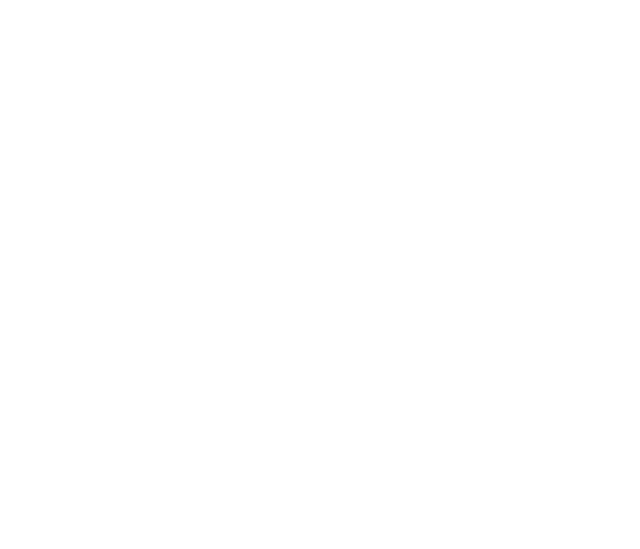
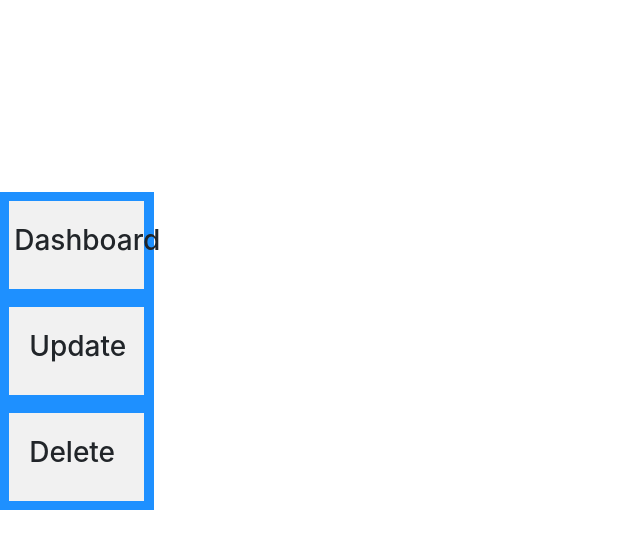
Before and after one commit to devmdeniz/snakegame, a PHP site: page /admin.php in a window 1280 px wide. Before the commit the part shown is empty. Shown: the top 549 px of the page, without its empty margins (0-640 px from the left). Run offline with PHP 8.4, Linux system fonts and the light colour scheme.

Commit message:
Set Leftbar

```diff
--- a/admin.php
+++ b/admin.php
@@ -8,10 +8,27 @@
 	<meta http-equiv="X-UA-Compatible" content="IE=edge">
 	<title>Admin Panel</title>
 	<meta name="viewport" content="width=device-width, initial-scale=1">
-	<link rel="stylesheet" type="text/css" media="screen" href="css/admin.css" />
+	<link rel="stylesheet" type="text/css" media="screen" href="css/admin.css"/>
+	<link rel="stylesheet" href="https://stackpath.bootstrapcdn.com/bootstrap/4.1.3/css/bootstrap.min.css" integrity="sha384-MCw98/SFnGE8fJT3GXwEOngsV7Zt27NXFoaoApmYm81iuXoPkFOJwJ8ERdknLPMO" crossorigin="anonymous">
+
 </head>
 <body>
+
+<div class="flex-container">
+  <div><h3 style = "margin-left: 5px;">Dashboard</h3></div>
+  <div><h3 style = "margin-left: 20px;">Update</h3></div>
+  <div><h3 style = "margin-left: 20px;">Delete</h3></div>
 </div>
 
+
+
+
+
+
+
+
+<script src="https://code.jquery.com/jquery-3.3.1.slim.min.js" integrity="sha384-q8i/X+965DzO0rT7abK41JStQIAqVgRVzpbzo5smXKp4YfRvH+8abtTE1Pi6jizo" crossorigin="anonymous"></script>
+    <script src="https://cdnjs.cloudflare.com/ajax/libs/popper.js/1.14.3/umd/popper.min.js" integrity="sha384-ZMP7rVo3mIykV+2+9J3UJ46jBk0WLaUAdn689aCwoqbBJiSnjAK/l8WvCWPIPm49" crossorigin="anonymous"></script>
+    <script src="https://stackpath.bootstrapcdn.com/bootstrap/4.1.3/js/bootstrap.min.js" integrity="sha384-ChfqqxuZUCnJSK3+MXmPNIyE6ZbWh2IMqE241rYiqJxyMiZ6OW/JmZQ5stwEULTy" crossorigin="anonymous"></script>
 </body>
 </html>
--- a/css/admin.css
+++ b/css/admin.css
@@ -0,0 +1,23 @@
+* {
+	margin: 0px;
+	padding: 0px;
+}
+.flex-container {
+	display: flex;
+	background-color: DodgerBlue;
+	flex-direction: column;
+	max-width: 12%;
+	margin-top: 15%
+}
+
+  .flex-container > div {
+	background-color: #f1f1f1;
+	margin: 6%;
+	padding-right: 15%;
+	padding-top: 15%;
+	padding-bottom: 15%;
+	font-size: 25px;
+  }
+  h1 {
+
+  }
```
